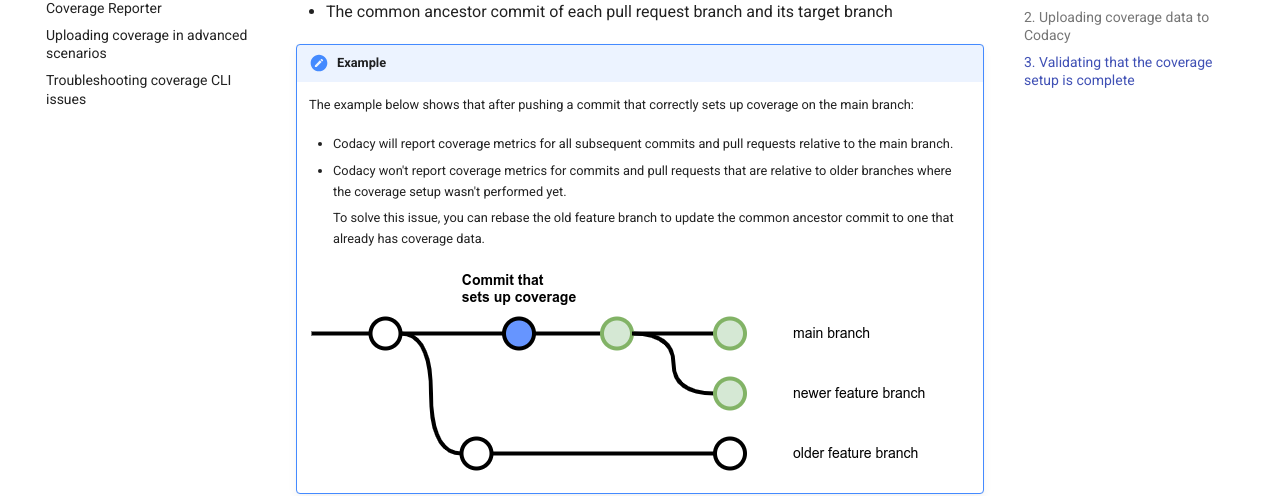
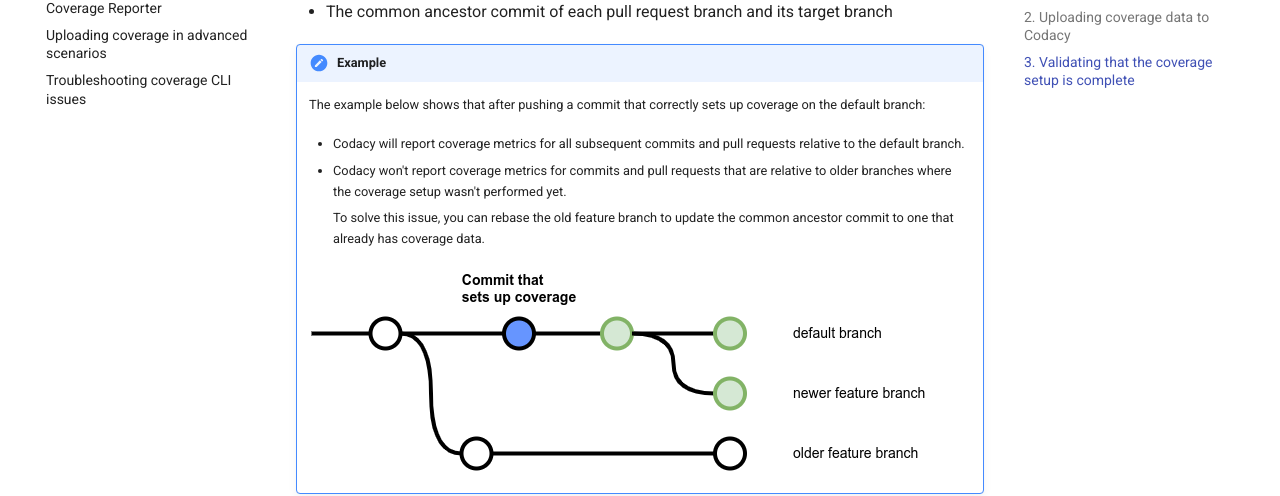
Before and after one commit to codacy/codacy-coverage-reporter, an MkDocs documentation site: the page built from docs/index.md, in a window 1280 px wide and 900 px high, scrolled down 4671 px. Shown: the part 163-659 px from the top of the window. Built offline with MkDocs 1.6.1 and Material for MkDocs 9.7.7, drawn with Linux system fonts in a browser that asks for light colours; comment, search, counter and statistics services are not loaded.

Commit message:
doc: Use terminology "default branch" instead of "main branch"

```diff
--- a/docs/index.md
+++ b/docs/index.md
@@ -212,15 +212,15 @@ Because of this, to ensure that all code coverage metrics are available on Codac
 -   The common ancestor commit of each pull request branch and its target branch
 
 !!! note "Example"
-    The example below shows that after pushing a commit that correctly sets up coverage on the main branch:
+    The example below shows that after pushing a commit that correctly sets up coverage on the default branch:
 
-    -   Codacy will report coverage metrics for all subsequent commits and pull requests relative to the main branch.
+    -   Codacy will report coverage metrics for all subsequent commits and pull requests relative to the default branch.
 
     -   Codacy won't report coverage metrics for commits and pull requests that are relative to older branches where the coverage setup wasn't performed yet.
 
         To solve this issue, you can rebase the old feature branch to update the common ancestor commit to one that already has coverage data.
 
-    ![Setting up coverage on the main branch](images/coverage-validate.png)
+    ![Setting up coverage on the default branch](images/coverage-validate.png)
 
 Follow these instructions to validate that your coverage setup is working correctly:
 
```
Also changed, not shown: docs/images/coverage-validate.png, docs/images/coverage-validate.svg.
